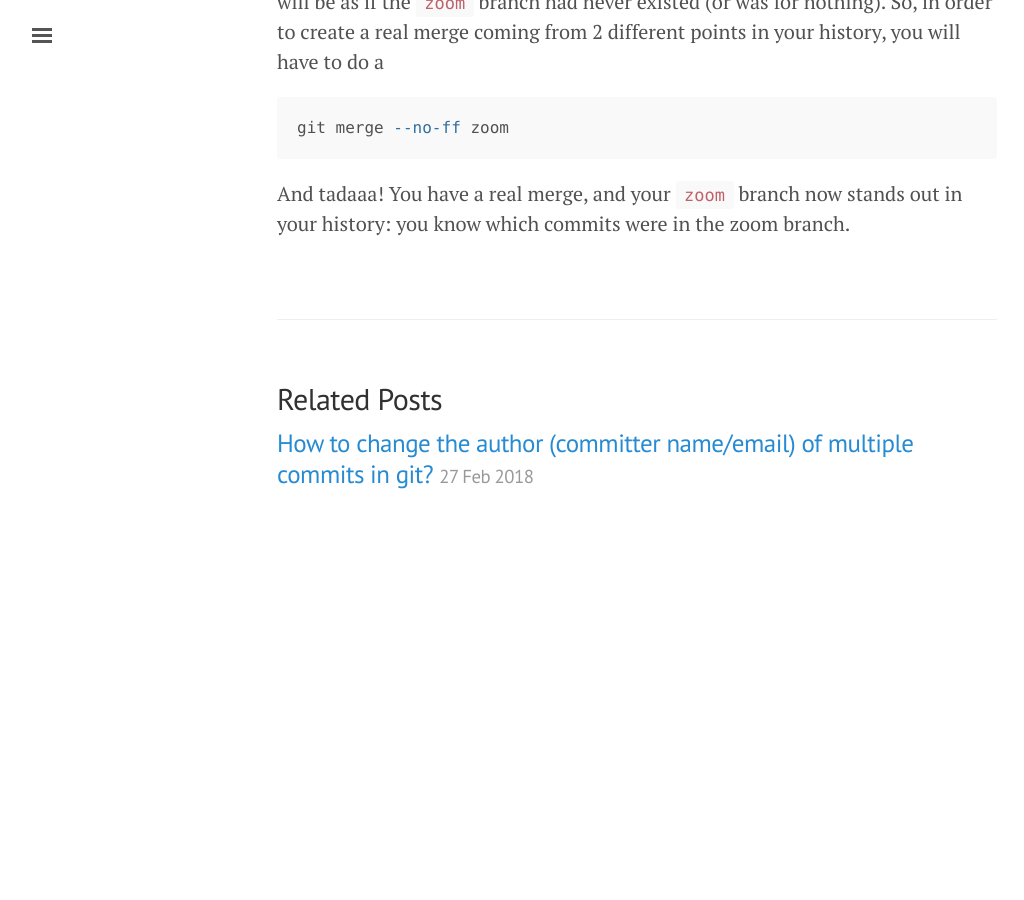
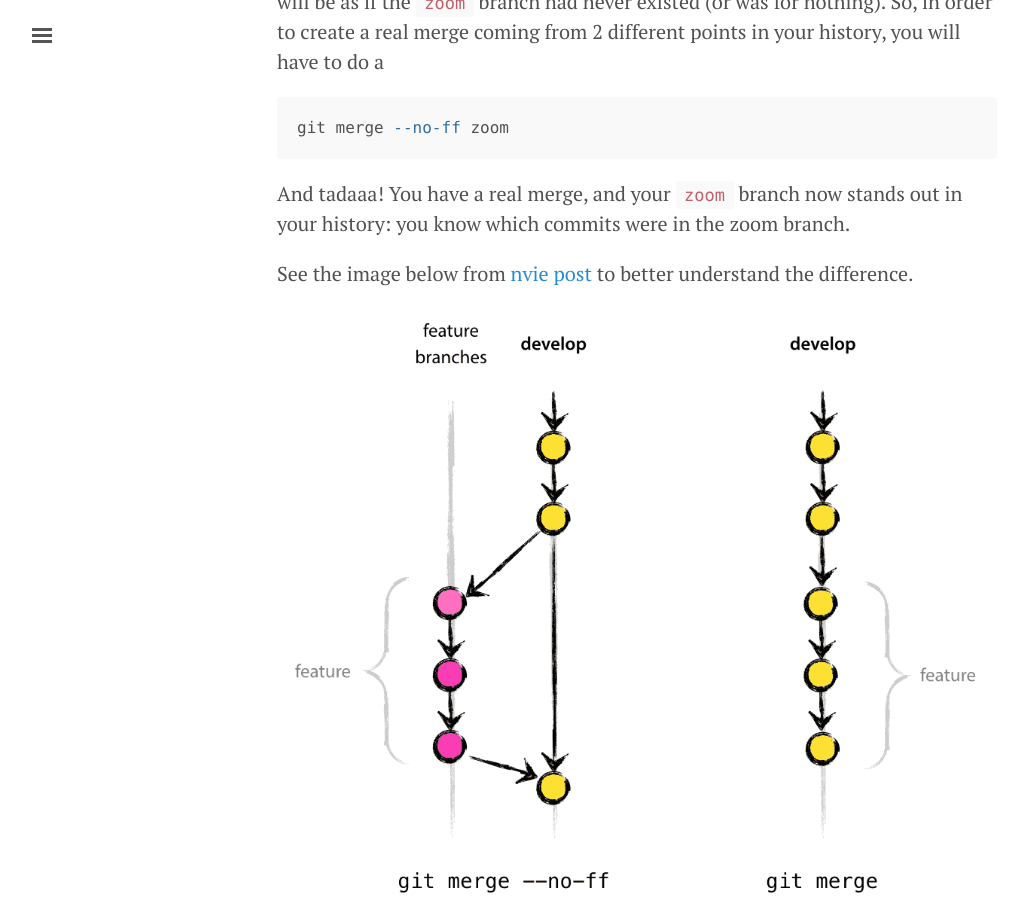
Before and after one commit to OroshiX/OroshiX.github.io, a Jekyll site: the page built from _posts/2018-02-28-git-merge-no-ff.md, in a window 1280 px wide and 900 px high, scrolled down 1035 px. Shown: the whole window, without its empty margins (3-1027 px from the left). Built offline with Jekyll 4.4.1, drawn with Linux system fonts in a browser that asks for light colours; before the commit the page ends 1585 px from its top, so only the background shows below that; some of the changed text lies outside the part shown.

Commit message:
Post image git no ff

```diff
--- a/404.html
+++ b/404.html
@@ -27,7 +27,7 @@ permalink: /404.html
 </style>
 
 <div class="container">
-    <img src="assets/img/404.png">
+    <img src="/assets/img/404.png">
     <a href="/">Maybe you want to go back home?</a>
     <!--<h1>404</h1>-->
     <!--<p><strong>Page not found :(</strong></p>-->
--- a/_posts/2018-02-28-git-merge-no-ff.md
+++ b/_posts/2018-02-28-git-merge-no-ff.md
@@ -40,3 +40,7 @@ git merge --no-ff zoom
 
 And tadaaa! You have a real merge, and your `zoom` branch now stands out in your history: you know which commits were in
 the zoom branch.
+
+See the image below from [nvie post](http://nvie.com/posts/a-successful-git-branching-model/) to better understand the difference.
+
+![Difference between ff and no ff]({{ "/assets/img/merge-ff.png" | absolute_url }})
```
Also changed, not shown: other parts of _posts/2018-02-28-git-merge-no-ff.md (+1 -1 lines), assets/img/merge-ff.png (added).
